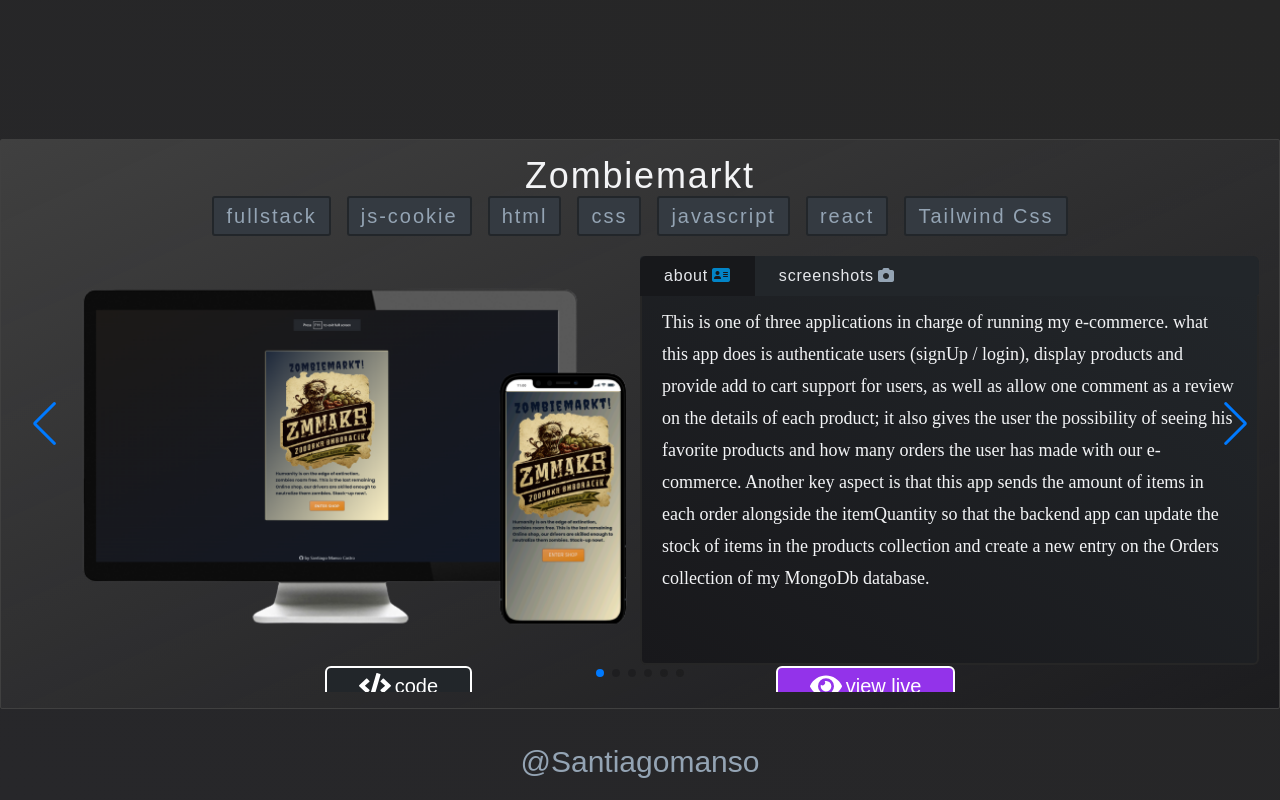
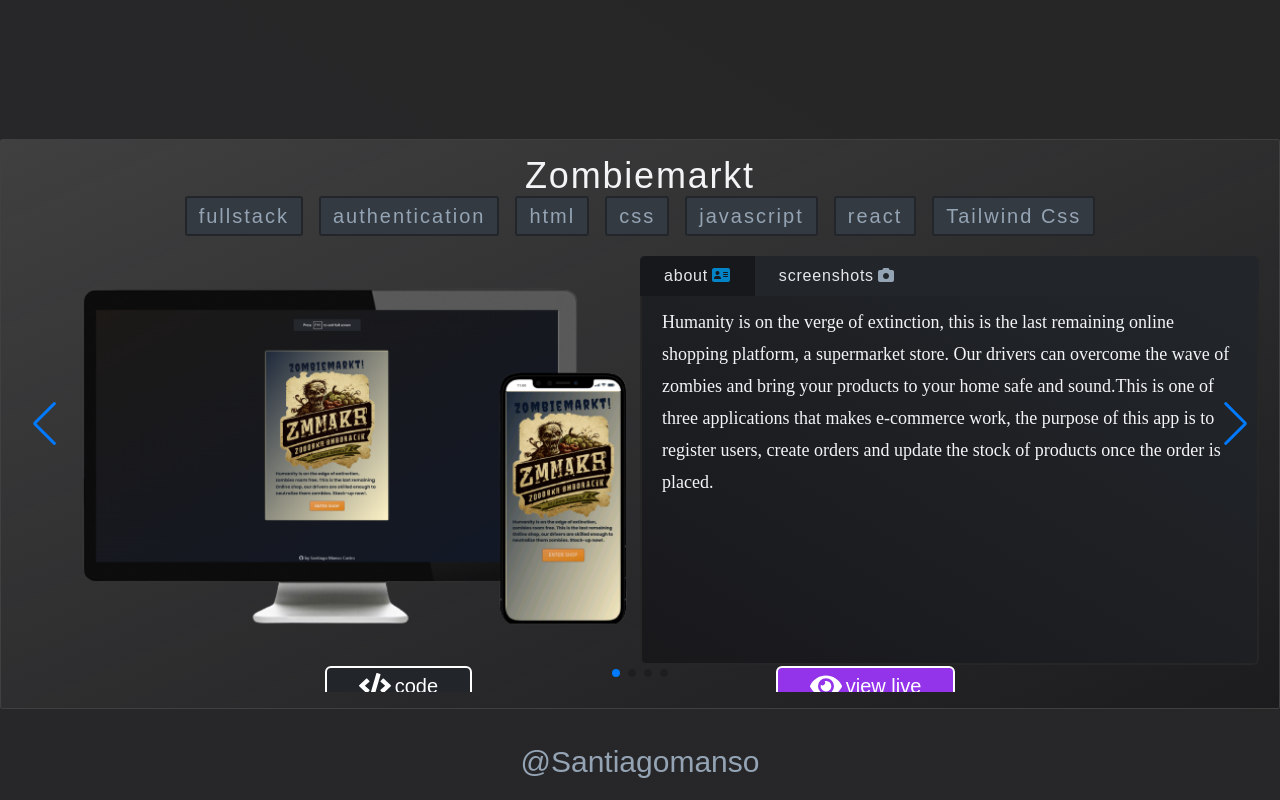
Before and after one commit to santiagomanso/santimanso.com, a React (Create React App) app: page /portfolio in a window 1280 px wide. Built offline with nearby package versions, Linux system fonts and the light colour scheme.

Commit message:
💬 updated project data / about deployment rdy

```diff
--- a/src/data/projects.ts
+++ b/src/data/projects.ts
@@ -38,7 +38,7 @@ export const projectsData: Projects = [
     name: 'Zombiemarkt',
     stack: [
       'fullstack',
-      'js-cookie',
+      'authentication',
       'html',
       'css',
       'javascript',
@@ -48,7 +48,7 @@ export const projectsData: Projects = [
     descShort:
       "the zombie apocalypse has arrived, stock up before it's too late. ",
     descLong:
-      'This is one of three applications in charge of running my e-commerce. what this app does is authenticate users (signUp / login), display products and provide add to cart support for users, as well as allow one comment as a review on the details of each product; it also gives the user the possibility of seeing his favorite products and how many orders the user has made with our e-commerce. Another key aspect is that this app sends the amount of items in each order alongside the itemQuantity so that the backend app can update the stock of items in the products collection and create a new entry on the Orders collection of my MongoDb database.',
+      'Humanity is on the verge of extinction, this is the last remaining online shopping platform, a supermarket store. Our drivers can overcome the wave of zombies and bring your products to your home safe and sound.This is one of three applications that makes e-commerce work, the purpose of this app is to register users, create orders and update the stock of products once the order is placed.',
     urlDemo: 'https://zombie-markt-fj2k.vercel.app/',
     urlCode: 'https://github.com/santiagomanso/ZombieMarkt',
     screenShots: [zombie1, zombie2, zombie3],
@@ -99,13 +99,13 @@ export const projectsData: Projects = [
     name: 'Delivery Fee calculator',
     stack: [
       'multi language',
+      'typescript',
+      'javascript',
       'HTML',
       'CSS',
       'tailwind css',
       'react',
-      'typescript',
       'css',
-      'ract',
     ],
     descShort:
       'Shipping cost calculator made with typescript, React.Js and tailwindCss',
@@ -115,44 +115,4 @@ export const projectsData: Projects = [
     urlCode: 'https://deliveryfee.netlify.app/',
     screenShots: [deliveryFee1, deliveryFee2, deliveryFee3],
   },
-  {
-    id: 5,
-    img: vetapp,
-    stack: [
-      'node js',
-      'react',
-      'vanilla css',
-      'express',
-      'mongo db',
-      'responsive design',
-      'html',
-    ],
-    name: 'Vet Appointments',
-    descShort: 'Teleclinic for pets! working on...',
-    descLong:
-      'Example applition that allows users to have multiple pets and be able to schedule appointments with different doctors, built around MERN stack (MongoDB Express React Nodejs) consumes an api where users are related to pets and appointments',
-    urlDemo: 'https://dazzling-kleicha-493283.netlify.app/',
-    urlCode: 'https://github.com/santiagomanso/vet.app',
-    screenShots: [''],
-  },
-  {
-    id: 6,
-    img: heroe,
-    name: 'Heroes App',
-    stack: [
-      'bootstrap',
-      'responsive design',
-      'html',
-      'react',
-      'mongo db',
-      'express',
-      'node js',
-    ],
-    descShort: 'Renders two categories of superheroes.',
-    descLong:
-      'Superheroes application where i learn to use react-router-dom, animate-css, and i got to practise a bit with javascript array methods filter. Built with React 16 and bootstrap 5, but i schedule myself to update it to react 18 and use tailwind css instead of bootstrap',
-    urlDemo: 'https://exquisite-rolypoly-147bef.netlify.app/',
-    urlCode: 'https://github.com/santiagomanso/heroes-app',
-    screenShots: [''],
-  },
 ]
--- a/src/pages/About.tsx
+++ b/src/pages/About.tsx
@@ -19,12 +19,12 @@ const About = (props: Props) => {
           About me
         </h2>
         <p className='text-slate-600 dark:text-secondary text-center px-20 tracking-widest text-xl'>
-          I am a fullstack developer based in berlin, i attended a full-time
-          (800+ hours) bootcamp (web developing with Typescript+NextJs). In the
-          academy i was happy about beeing surrounded with other people that was
-          venturing in the coding world i've been developing apps with react,
-          javascript, typescript and different css frameworks since 2+ years.
-          Beeing Tailwind Css the one i like the most.
+          I'm a full stack developer based in Berlin, I attended a full time
+          (800+ hours) bootcamp (web development with Typescript+NextJs). At the
+          academy I was happy to be around other people who were venturing into
+          the world of coding. I have been developing applications with React,
+          JavaScript, TypeScript and different CSS frameworks for more than 2
+          years. Being Tailwind Css the one I like the most.
         </p>
       </div>
       {/* <TagCloud /> */}
```
